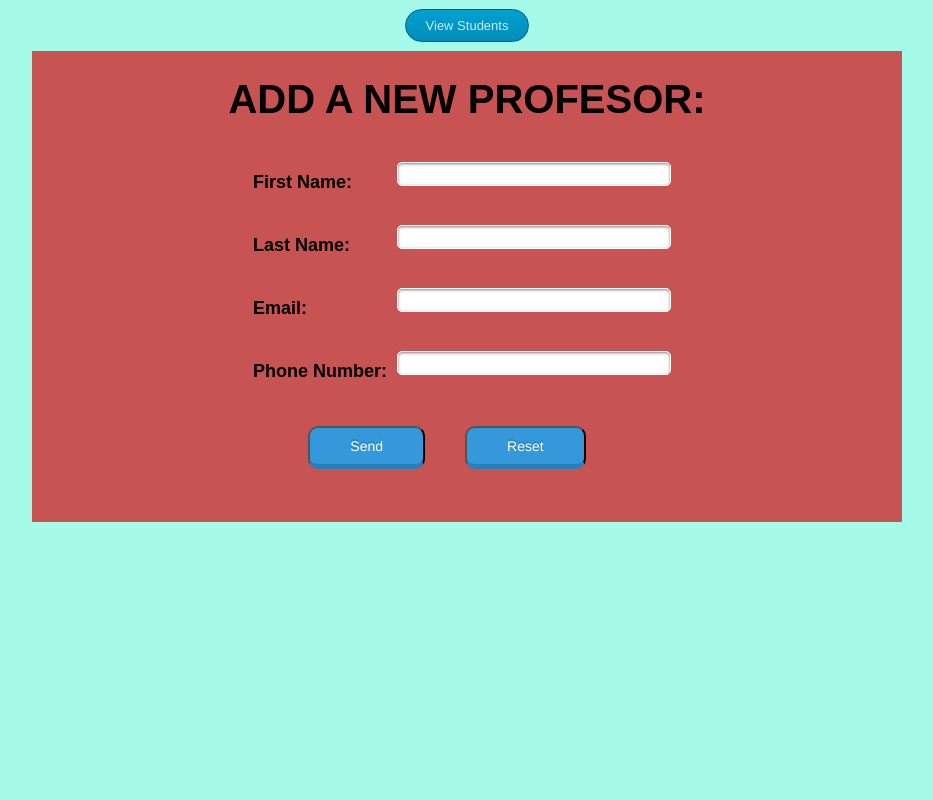
After one commit to redonosmanollaj/PI_1819_Gr31, a PHP site: page /addProfesor.php in a window 1280 px wide. The commit adds this page. Shown: the whole page, without its empty margins (173-1106 px from the left). Run offline with PHP 8.4, Linux system fonts and the light colour scheme; some libraries are stand-ins or nearby versions.

Commit message:
Students and Profesors ...

```diff
--- /dev/null
+++ b/addProfesor.php
@@ -0,0 +1,281 @@
+<?php
+// funksion per normalizim te tekstit, varesisht nga parametri $numbers(true or false)
+// caktojme tekstin a do te jete me numra apo pa numra
+// Poashtu kthen tekstin me shkronjen e pare te madhe dhe pa hapesira
+function normalizeText($str,$numbers){
+    if($numbers==false){
+        $str = preg_replace("/[^-'a-zA-Z]/","",$str);
+    }
+    else{
+        $str = preg_replace("/[^-'0-9a-zA-Z]/","",$str);
+    }
+
+    $firstLetter = substr($str,0,1);
+    $otherPart = substr($str,1);
+    $firstLetter = strtoupper($firstLetter);
+
+    $str = $firstLetter.$otherPart;
+    return trim($str);
+}
+
+function checkEmail($email){
+    if(filter_var($email,FILTER_VALIDATE_EMAIL)===false){
+        throw new Exception('Invalid email!');
+    }
+    return true;
+}
+
+function checkPhone($phone){
+    if(!(preg_match("/\d{9}/",$phone))){
+        throw new Exception('Invalid phone number!');
+    }
+
+    return true;
+}
+
+
+
+if(isset($_POST['submit'])){
+    $data_missing = array();
+    $data_changed = array();
+
+    // validimi i emrit
+    if(empty($_POST['first_name'])){
+        $data_missing[] = 'First Name';
+        $nameError = "* First Name missing!";
+    }
+    else{
+        $first_name = trim($_POST['first_name']);
+        $temp = $first_name;
+
+        $first_name = normalizeText($first_name,false);
+        $nameError = "";
+
+        if($temp != $first_name){
+            $data_changed[] = 'First Name';
+            if($first_name == ""){
+                $data_missing[] = 'First Name';
+                $nameError = "* First Name missing!";
+            }
+        }
+    }
+
+    // validimi i mbiemrit
+    if(empty($_POST['last_name'])){
+        $data_missing[] = 'Last Name';
+        $lastNameError = "* Last Name missing!";
+    }
+    else{
+        $last_name = trim($_POST['last_name']);
+        $temp = $last_name;
+        $last_name = normalizeText($last_name, false);
+
+        $lastNameError = "";
+
+        if($temp != $last_name){
+            $data_changed[] = 'Last Name';
+            if($last_name == ""){
+                $data_missing[] = 'Last Name';
+                $lastNameError = "* Last Name missing!";
+            }
+        }
+    }
+
+    // validimi i emailit
+    if(empty($_POST['email'])){
+        $data_missing[] = 'Email';
+        $emailError = "* Email missing!";
+    }
+    else{
+        $email = trim($_POST['email']);
+        $email = filter_var($email, FILTER_SANITIZE_EMAIL);
+
+        try{
+            checkEmail($email);
+            $emailError = "";
+        }catch(Exception $e){
+            $data_missing[] = 'Email';
+            $emailError = '* Error: '.$e->getMessage()."<br><br>";
+        }
+    }
+
+        //validimi i numrit te telefonit
+
+        if(empty($_POST['phone'])){
+            $data_missing[] = 'Phone Number';
+            $phoneError = "* Phone Number missing!";
+
+        }
+        else{
+            $phone = trim($_POST['phone']);
+
+            try{
+                checkPhone($phone);
+                $phoneError="";
+            }
+            catch(Exception $e){
+                $data_missing[] = 'Phone Number';
+                $phoneError = '* Error: '.$e->getMessage()."<br><br>";
+            }
+        }
+
+    // add to database nese fushat jane te mbushura
+    if(empty($data_missing)){
+
+        require_once('dbconfig.php');
+
+        $conn = new mysqli(HOST,USERNAME,PASSWORD,DBNAME);
+
+    if ($conn->connect_error) {
+      die("Connection failed: " . $conn->connect_error);
+    }
+
+
+        $query = "INSERT INTO profesors(first_name,last_name,email,phone)
+        VALUES(?,?,?,?)";
+
+        $statement = $conn->prepare($query);
+        $statement->bind_param("ssss",$first_name,$last_name,$email,$phone);
+
+        $statement->execute();
+
+        $rows = $statement->affected_rows;
+
+        if($rows == 1){
+            echo '<script type="text/javascript">';
+            echo 'alert("Profesor added successfuly!")';
+            echo '</script>';
+        }
+        else{
+            echo '<script type="text/javascript">';
+            echo 'alert("Profesor added failed! ".$conn->error())';
+            echo '</script>';
+        }
+
+        $query = "INSERT INTO users(username,password,role) values (?,?,?)";
+        $idQuery = "SELECT profesor_id FROM profesors where profesor_id = (select max(profesor_id) from profesors)";
+
+        $result = $conn->query($idQuery);
+        $row = $result->fetch_array();
+        $id = $row['profesor_id'];
+
+        $phoneQuery = "SELECT phone FROM profesors WHERE profesor_id=$id";
+        $result = $conn->query($phoneQuery);
+        $row = $result->fetch_array();
+        $phone = $row['phone'];
+
+        $role = "profesor";
+
+        $hash = password_hash($phone,PASSWORD_DEFAULT);
+
+        $statement = $conn->prepare($query);
+        $statement->bind_param("iss",$id,$hash,$role);
+
+        $statement->execute();
+
+        $statement->close();
+        $conn->close();
+
+    }
+    else{
+        if(!isset($first_name)){
+            $first_name = "";
+        }
+        if(!isset($last_name)){
+            $last_name = "";
+        }
+        if(!isset($email)){
+            $email="";
+        }
+        if(!isset($phone)){
+            $phone="";
+        }
+    }
+}
+
+if(isset($_POST['erase']) or (empty($data_missing))){
+    $first_name="";
+    $last_name="";
+    $email="";
+    $phone="";
+
+
+
+    $nameError="";
+    $lastNameError="";
+    $emailError="";
+    $phoneError="";
+
+}
+?>
+
+<!DOCTYPE html>
+<html lang="en">
+<head>
+    <meta charset="UTF-8">
+    <meta name="viewport" content="width=device-width, initial-scale=1.0">
+    <meta http-equiv="X-UA-Compatible" content="ie=edge">
+    <title>Document</title>
+    <link rel="StyleSheet" href="css/registration-design.css" />
+    <link rel="StyleSheet" href="css/message-design.css" />
+    <title>Add New Student</title>
+</head>
+<body>
+
+
+
+<table align="center" cellspacing = "8">
+<tr><td align>
+<a href="fetchStudentData.php"><input type="submit" name="go" class="redirectButton" value="View Students" /></a></td></tr>
+
+</table>
+
+<div id="studentWrapper">
+<div id = "title">
+<h1>Add a New Profesor:</h1>
+</div>
+
+<form action="addProfesor.php" method="post">
+
+
+<table align="center"
+cellspacing="8">
+
+<!-- First name, with error message -->
+<tr><td align="left"><p><font face = "Arial" size="4" ><b>First Name:</b></font></td>
+<td align ="left"><input type="text" name="first_name" value = "<?php echo $first_name; ?>" size="30" maxlength="30" class = "inputs" /></p></td>
+<td align = "middle"> <font face = "Arial" size="4" color="red"><?php echo $nameError ?></font> </td></tr>
+
+<!-- Last name, with error message -->
+<tr><td align="left"><p><font face = "Arial" size="4"><b>Last Name:</b></font></td>
+<td align ="left"><input type="text" name="last_name" value = "<?php echo $last_name; ?>" size="30" maxlength="30" class = "inputs" /></p></td>
+<td align = "middle"> <font face = "Arial" size="4" color="red"><?php echo $lastNameError ?></font> </td></tr>
+
+<!-- Email, with error message -->
+<tr><td align="left"><p><font face = "Arial" size="4"><b>Email:</b></font></td>
+<td align ="left"><input type="text" name="email" value = "<?php echo $email; ?>" size="30" maxlength="30" class = "inputs" /></p></td>
+<td align = "middle"> <font face = "Arial" size="4" color="red"><?php echo $emailError ?></font> </td></tr>
+
+<tr><td align="left"><p><font face = "Arial" size="4"><b>Phone Number:</b></font></td>
+<td align ="left"><input type="text" name="phone" size="30" value = "<?php echo $phone; ?>" maxlength = "14" value="" class = "inputs" /></p></td>
+<td align = "middle"> <font face = "Arial" size="4" color="red"><?php echo $phoneError ?></font> </td> </tr></tr>
+
+
+<table align="center">
+<tr><td align="middle"><p>
+<!-- Submits entered information and redirects to addNewStudent.php -->
+<input type="submit" name="submit" class="submitButton" value="Send" />
+<!-- Clears fields; has a confirmation pop-up -->
+<!-- This is not a normal reset button and is in fact a submit button, but triggers a function to clear values from variables as mentioned." -->
+<input type="submit" name="erase" onclick="return confirm('Are you sure?')" class="submitButton" value="Reset" /></p></td></tr>
+</table>
+
+</table>
+
+</form>
+
+
+
+
+</body>
+</html>
--- a/fetchStudentData.php
+++ b/fetchStudentData.php
@@ -19,6 +19,7 @@
         <form action="./addStudent.php" method="post">
             <input type="submit" name="go"  class="redirectButton" value="Add Student to Database" />
             <a href="fetchMessages.php"><input type="button" name="go"  class="redirectButton" value="View Messages" /></a>
+            <a href="addProfesor.php"><input type="button" name="go"  class="redirectButton" value="Add Profesor" /></a>
             <a href="index.html"><input type="button" name="go"  class="redirectButton" value="Log Out" /></a>
         </form>
         </td>
```
Also changed, not shown: Login.php (+10 -5 lines), studentet.php (+24 -57 lines).
